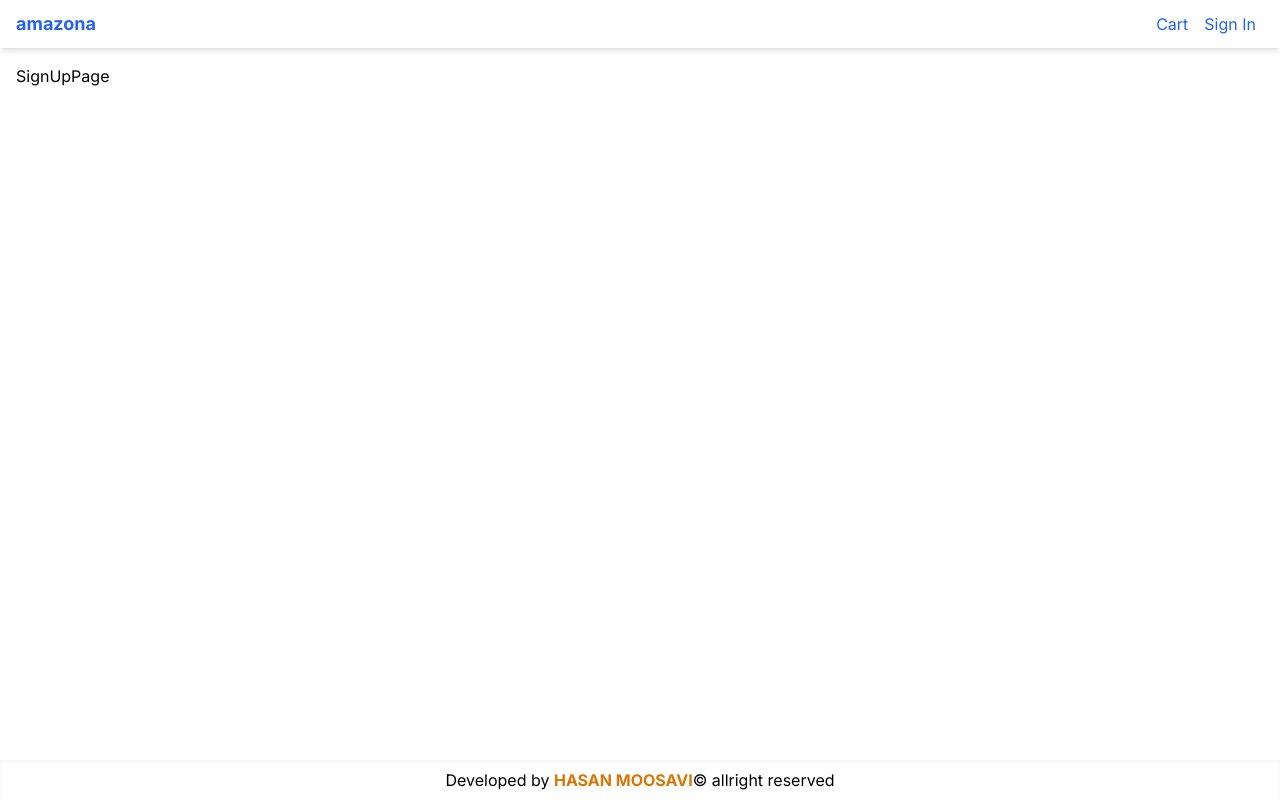
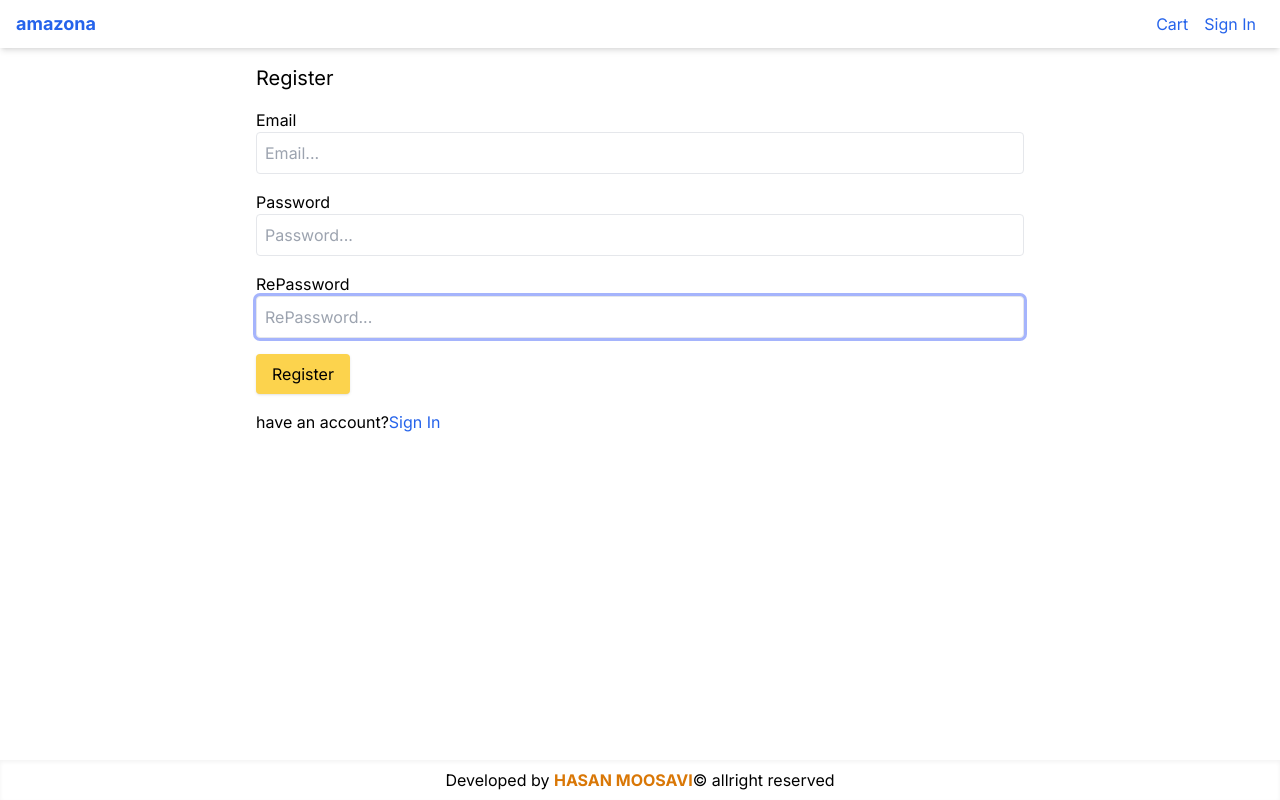
Before and after one commit to hasan814/Tail-Amazona, a Next.js app: page /signup in a window 1280 px wide. Built offline with nearby package versions, Linux system fonts and the light colour scheme; no server answers.

Commit message:
Create Sign in and Sign Up Page

```diff
--- /dev/null
+++ b/src/components/elements/Loader.jsx
@@ -0,0 +1,15 @@
+import { ThreeDots } from "react-loader-spinner";
+
+const Loader = () => {
+  return (
+    <ThreeDots
+      color="#304ffe"
+      ariaLabel="three-dots-loading"
+      visible={true}
+      wrapperStyle={{ margin: "auto" }}
+      height={45}
+    />
+  );
+};
+
+export default Loader;
--- a/src/components/templates/SignInPage.jsx
+++ b/src/components/templates/SignInPage.jsx
@@ -1,5 +1,80 @@
-const SignInPage = () => {
-  return <div>SignInPage</div>;
+"use client";
+
+import { toast, Toaster } from "react-hot-toast";
+import { useRouter } from "next/navigation";
+import { useState } from "react";
+import { signIn } from "next-auth/react";
+
+import Link from "next/link";
+import Loader from "@/elements/Loader";
+
+const SignUpPage = () => {
+  // ============ Router ==========
+  const router = useRouter();
+
+  // ============ State ==========
+  const [email, setEmail] = useState("");
+  const [password, setPassword] = useState("");
+  const [loading, setLoading] = useState(false);
+
+  // ============ Function ==========
+  const signUpHandler = async (event) => {
+    event.preventDefault();
+    setLoading(true);
+    const response = await signIn("credentials", {
+      email,
+      password,
+      redirect: false,
+    });
+    setLoading(false);
+    if (response.error) router.push(response.error);
+    else router.push("/");
+  };
+
+  // ============ Redndering ==========
+  return (
+    <form className="mx-auto max-w-screen-md">
+      <Toaster />
+      <h1 className="mb-4 text-xl">Login page</h1>
+      <div className="mb-4">
+        <label htmlFor="email">Email</label>
+        <input
+          type="email"
+          className="w-full"
+          placeholder="Email..."
+          id="email"
+          value={email}
+          onChange={(event) => setEmail(event.target.value)}
+          autoFocus
+        />
+      </div>
+      <div className="mb-4">
+        <label htmlFor="password">Password</label>
+        <input
+          type="password"
+          className="w-full"
+          placeholder="Password..."
+          id="password"
+          value={password}
+          onChange={(event) => setPassword(event.target.value)}
+          autoFocus
+        />
+      </div>
+      <div className="mb-4">
+        {loading ? (
+          <Loader />
+        ) : (
+          <button className="primary-button" onClick={signUpHandler}>
+            Sign In
+          </button>
+        )}
+      </div>
+      <div className="mb-4">
+        Don&nbsp;t have an account?
+        <Link href={"/signup"}>Register</Link>
+      </div>
+    </form>
+  );
 };
 
-export default SignInPage;
+export default SignUpPage;
--- a/src/components/templates/SignUpPage.jsx
+++ b/src/components/templates/SignUpPage.jsx
@@ -1,6 +1,95 @@
+"use client";
+
+import { toast, Toaster } from "react-hot-toast";
+import { useRouter } from "next/navigation";
+import { useState } from "react";
+import Link from "next/link";
+import Loader from "@/elements/Loader";
+
 const SignUpPage = () => {
+  // ============ Router ==========
+  const router = useRouter();
+
+  // ============ State ==========
+  const [email, setEmail] = useState("");
+  const [password, setPassword] = useState("");
+  const [rePassword, setRePassword] = useState("");
+  const [loading, setLoading] = useState(false);
+  // ============ Function ==========
+  const signUpHandler = async (event) => {
+    event.preventDefault();
+    if (password !== rePassword) {
+      toast.error("password and RePassword is not match");
+      return;
+    }
+    setLoading(true);
+    const response = await fetch("/api/auth/signup", {
+      method: "POST",
+      body: JSON.stringify({ email, password }),
+      headers: { "Content-Type": "application/json" },
+    });
+    const data = await response.json();
+    setLoading(false);
+    if (response.status === 201) router.push("signin");
+    else toast.error(data.error);
+  };
+
   // ============ Redndering ==========
-  return <div>SignUpPage</div>;
+  return (
+    <form className="mx-auto max-w-screen-md">
+      <Toaster />
+      <h1 className="mb-4 text-xl">Register</h1>
+      <div className="mb-4">
+        <label htmlFor="email">Email</label>
+        <input
+          type="email"
+          className="w-full"
+          placeholder="Email..."
+          id="email"
+          value={email}
+          onChange={(event) => setEmail(event.target.value)}
+          autoFocus
+        />
+      </div>
+      <div className="mb-4">
+        <label htmlFor="password">Password</label>
+        <input
+          type="password"
+          className="w-full"
+          placeholder="Password..."
+          id="password"
+          value={password}
+          onChange={(event) => setPassword(event.target.value)}
+          autoFocus
+        />
+      </div>
+      <div className="mb-4">
+        <label htmlFor="rePassword">RePassword</label>
+        <input
+          type="password"
+          className="w-full"
+          placeholder="RePassword..."
+          id="rePassword"
+          value={rePassword}
+          onChange={(event) => setRePassword(event.target.value)}
+          autoFocus
+        />
+      </div>
+      <div className="mb-4">
+        {loading ? (
+          <Loader />
+        ) : (
+          <button className="primary-button" onClick={signUpHandler}>
+            Register
+          </button>
+        )}
+      </div>
+      <div className="mb-4">
+        have an account?
+        <Link href={"/signin"}>Sign In</Link>
+      </div>
+    </form>
+  );
 };
 
 export default SignUpPage;
--- a/src/utils/auth.js
+++ b/src/utils/auth.js
@@ -1,6 +1,6 @@
 import { hash, compare } from "bcryptjs";
 
-const hashPassword = async () => {
+const hashPassword = async (password) => {
   const hashedPassword = await hash(password, 12);
   return hashedPassword;
 };
```
Also changed, not shown: src/app/api/auth/signup/route.js (+4 -3 lines), 1 other file (tests, documents, lock files or other folders).
